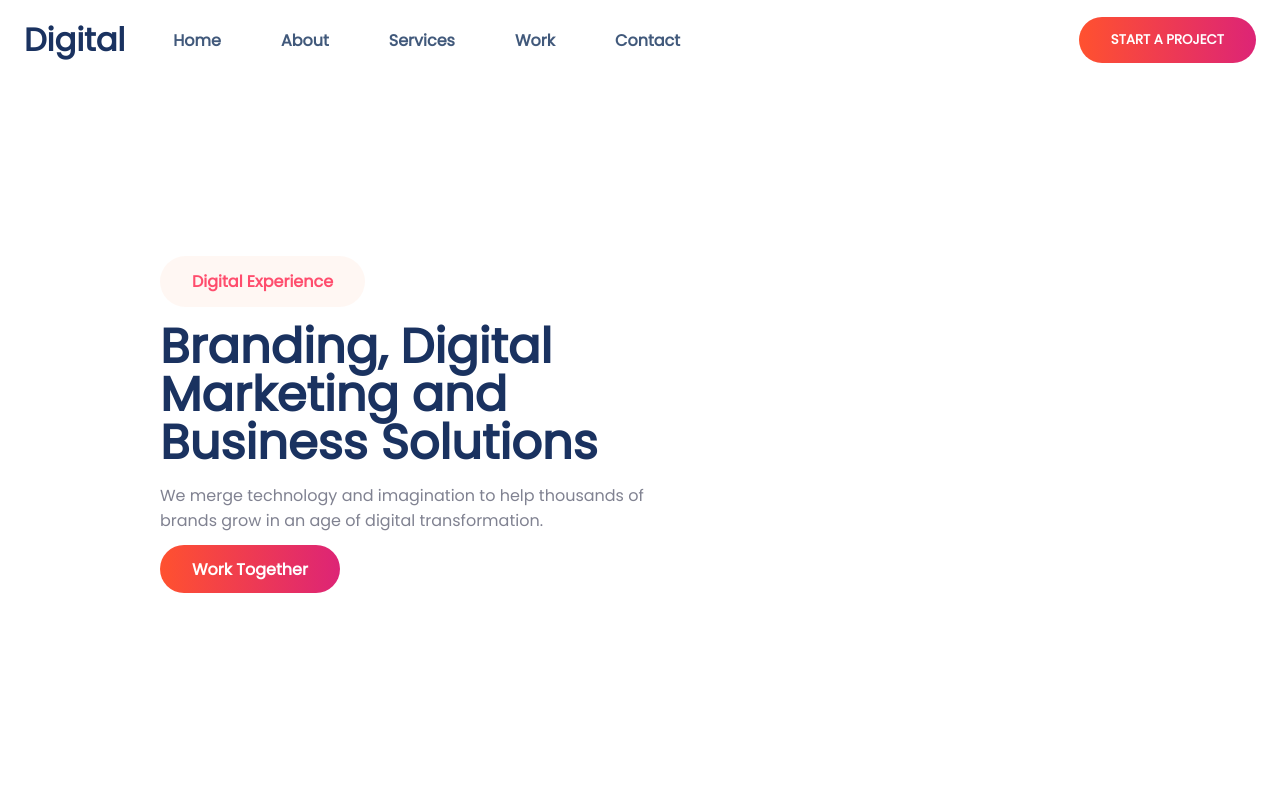
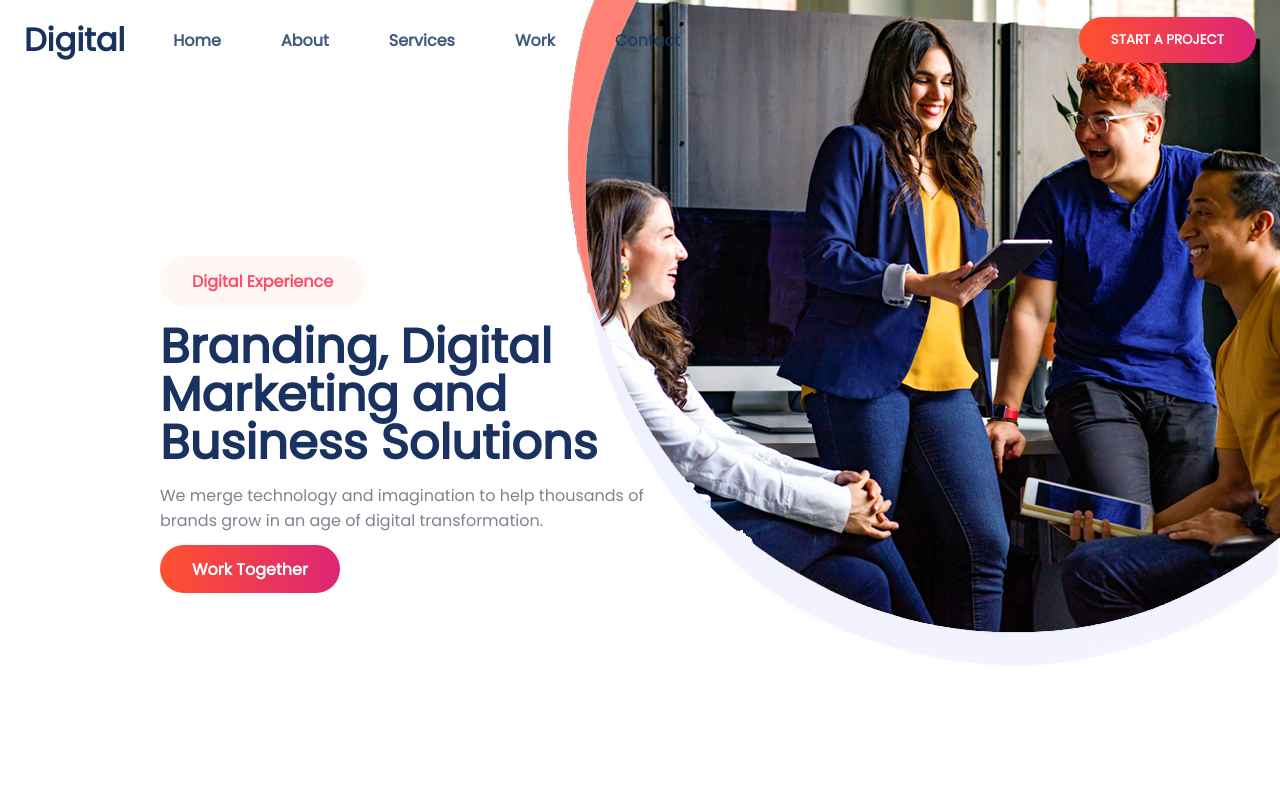
Before and after one commit to AmanRawat33/digitalbuz, a plain HTML site: page index.html in a window 1280 px wide. Shown: the top 800 px of the page. Drawn offline with nearby package versions, Linux system fonts and the light colour scheme.

Commit message:
Update style.css

```diff
--- a/style.css
+++ b/style.css
@@ -26,10 +26,10 @@
   --bg-gradient-red: linear-gradient(to right, #ff2233, #ee1111);
 
   /* -- images -- */
-  --bg-cover: url("./assets/bgimg1.png");
-  --bg-image1: url("./assets/img1.png");
-  --bg-image2: url("./assets/img2.png");
-  --bg-image3: url("./assets/img3.png");
+  --bg-cover: url("./bgimg1.png");
+  --bg-image1: url("./img1.png");
+  --bg-image2: url("./img2.png");
+  --bg-image3: url("./img3.png");
 }
 /* ------------ /Variables ---------- */
 
```
